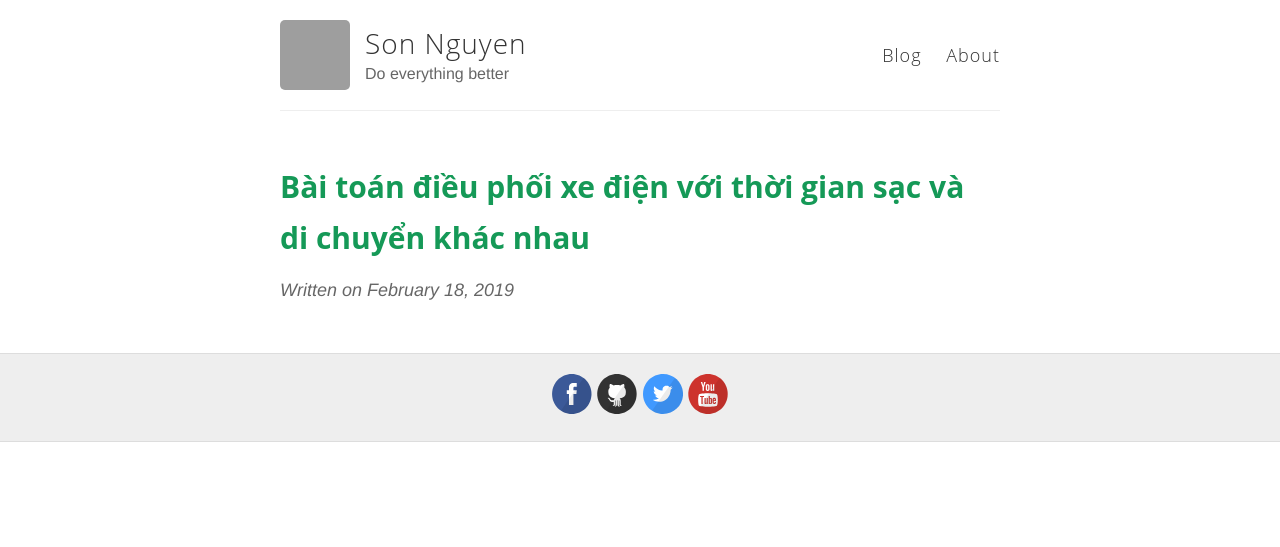
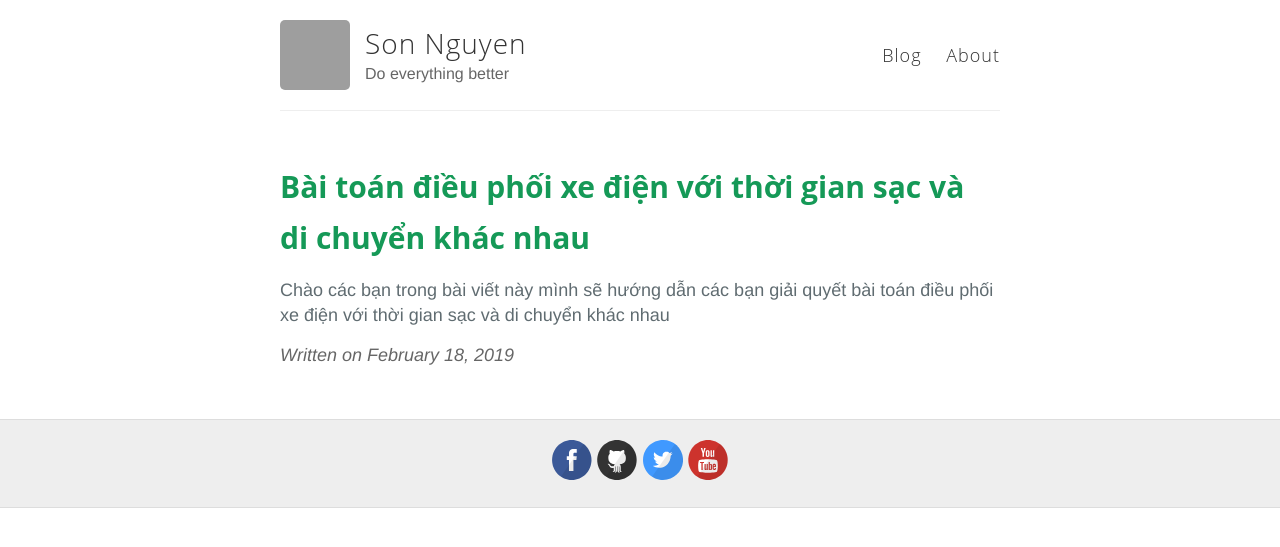
Before and after one commit to sonnhfit/sonnhfit.github.io, a Jekyll site: the page built from _posts/2019-2-18-Bài toán điều phối xe điện với thời gian sạc và di chuyển khác nhau.md, in a window 1280 px wide. Shown: the top 547 px of the page. Built offline with Jekyll 4.4.1, drawn with Linux system fonts in a browser that asks for light colours; grey boxes are pictures that could not be loaded.

Commit message:
Update 2019-2-18-Bài toán điều phối xe điện với thời gian sạc và di chuyển khác nhau.md

```diff
--- a/_posts/2019-2-18-Bài toán điều phối xe điện với thời gian sạc và di chuyển khác nhau.md
+++ b/_posts/2019-2-18-Bài toán điều phối xe điện với thời gian sạc và di chuyển khác nhau.md
@@ -2,3 +2,5 @@
 layout: post
 title: Bài toán điều phối xe điện với thời gian sạc và di chuyển khác nhau
 ---
+
+Chào các bạn trong bài viết này mình sẽ hướng dẫn các bạn giải quyết bài toán điều phối xe điện với thời gian sạc và di chuyển khác nhau
```
